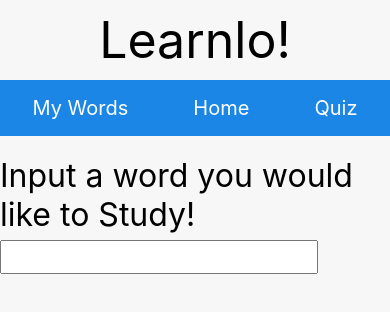
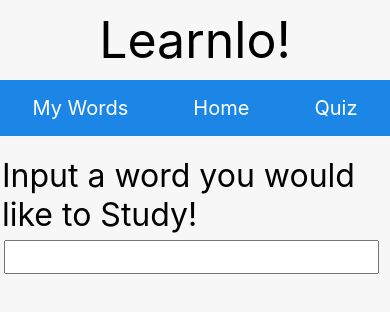
Before and after one commit to taylorjohnson141/learnlo, a React (Create React App) app: page /myWords in a window 390 px wide. Shown: the top 312 px of the page. Built offline with nearby package versions, Linux system fonts and the light colour scheme.

Commit message:
Make searchbar responsive

```diff
--- a/src/SearchBar/SearchBar.css
+++ b/src/SearchBar/SearchBar.css
@@ -13,3 +13,37 @@
   margin-left: auto;
   margin-right: auto;
 }
+@media only screen and (max-width: 800px) {
+  .word-form{
+    width: fit-content;
+    margin-left: auto;
+    margin-right: auto;
+    padding-left: 2px;
+    padding-right: 2px;
+    margin-top: 20px;
+    font-size: 2rem;
+  }
+  .word-input{
+    width: 95%;
+    margin-left: 2px;
+    margin-right: 2px;
+    font-size: 1.5rem;
+  }
+}
+@media only screen and (max-width: 600px) {
+  .word-form{
+    width: auto;
+    margin-left: auto;
+    margin-right: auto;
+    padding-left: 2px;
+    padding-right: 2px;
+    margin-top: 20px;
+    font-size: 2rem;
+  }
+  .word-input{
+    width: 95%;
+    margin-left: 2px;
+    margin-right: 2px;
+    font-size: 1.5rem;
+  }
+}
```
